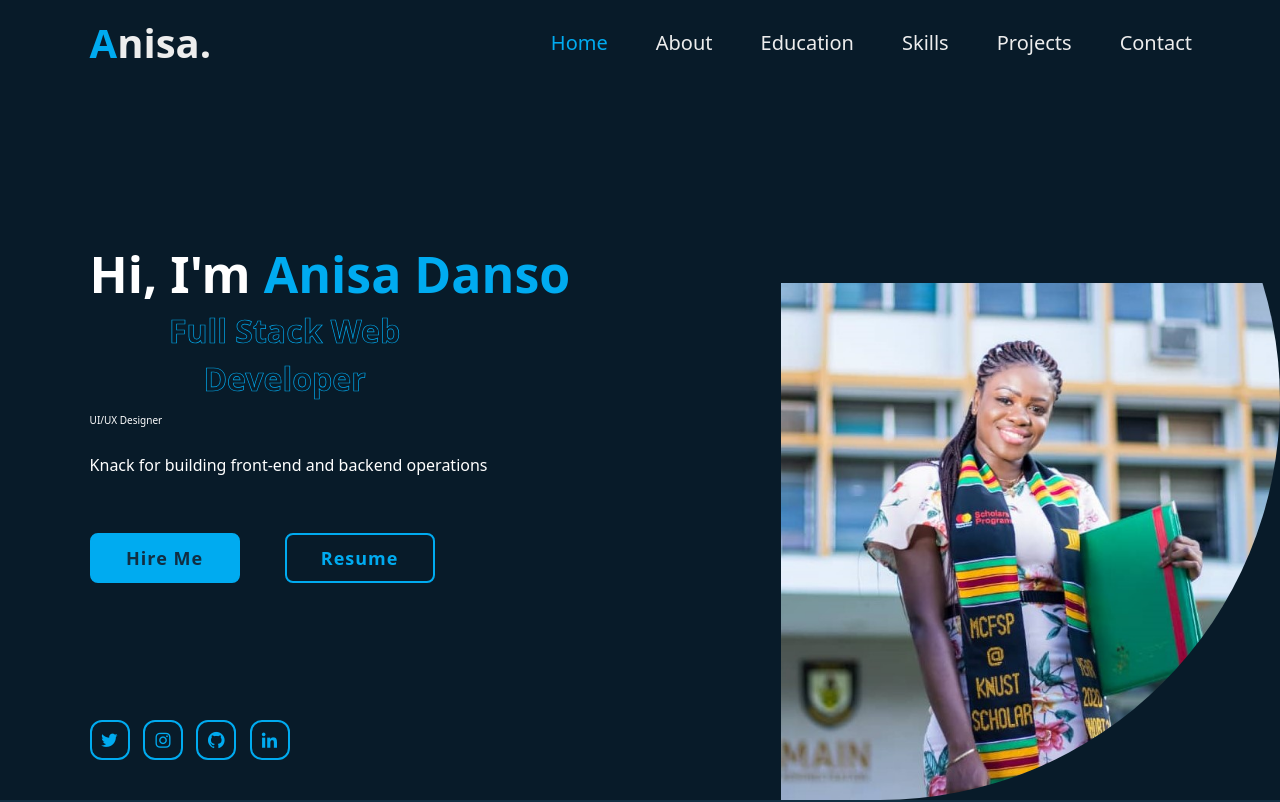
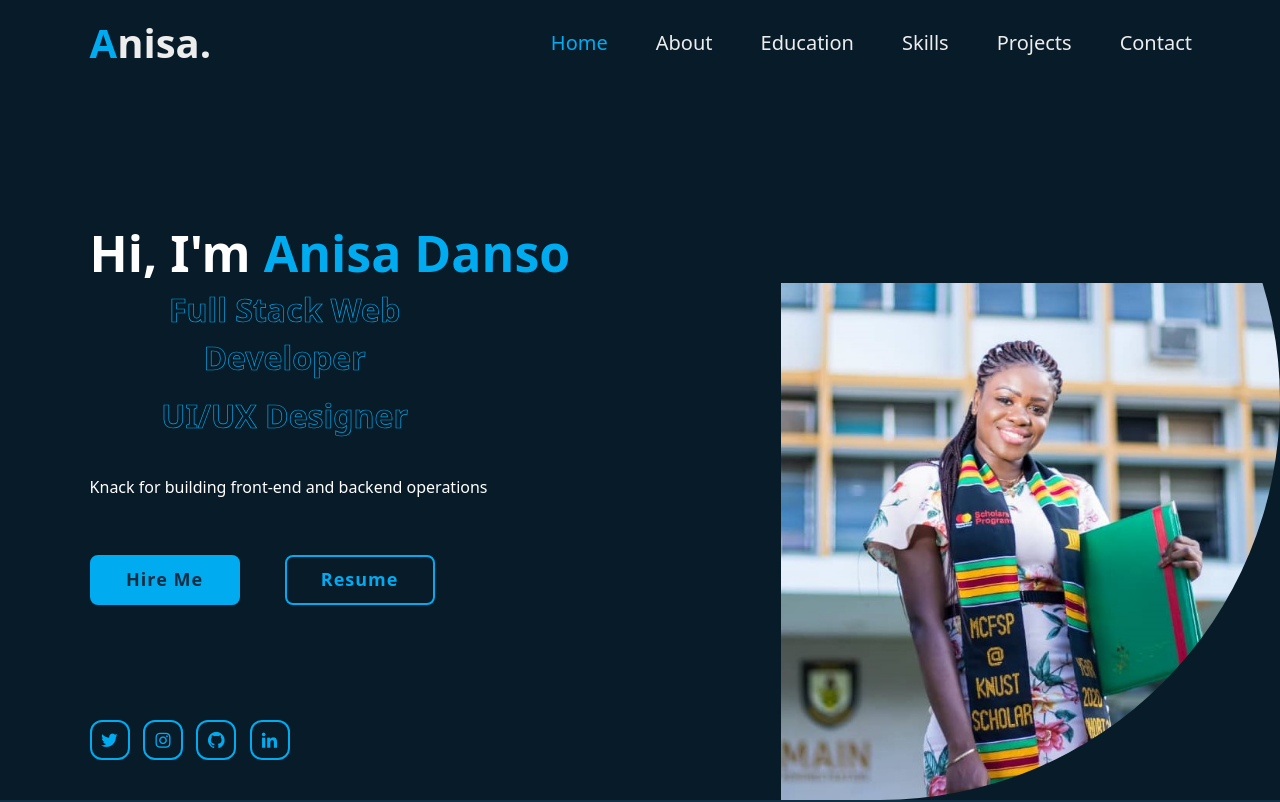
Before and after one commit to EaineDan/anisa-portfolio, a React (Create React App) app: page / in a window 1280 px wide. Shown: the top 802 px of the page. Built offline with nearby package versions, Linux system fonts and the light colour scheme.

Commit message:
Update Hero.jsx

```diff
--- a/src/components/hero/Hero.jsx
+++ b/src/components/hero/Hero.jsx
@@ -12,7 +12,7 @@ const Hero = () => {
         </h1>
         <div className={styles.textAnimate}>
           <h3>Full Stack Web Developer</h3>
-          <h4>UI/UX Designer</h4>
+          <h3>UI/UX Designer</h3>
         </div>
 
         <p>Knack for building front-end and backend operations</p>
```
